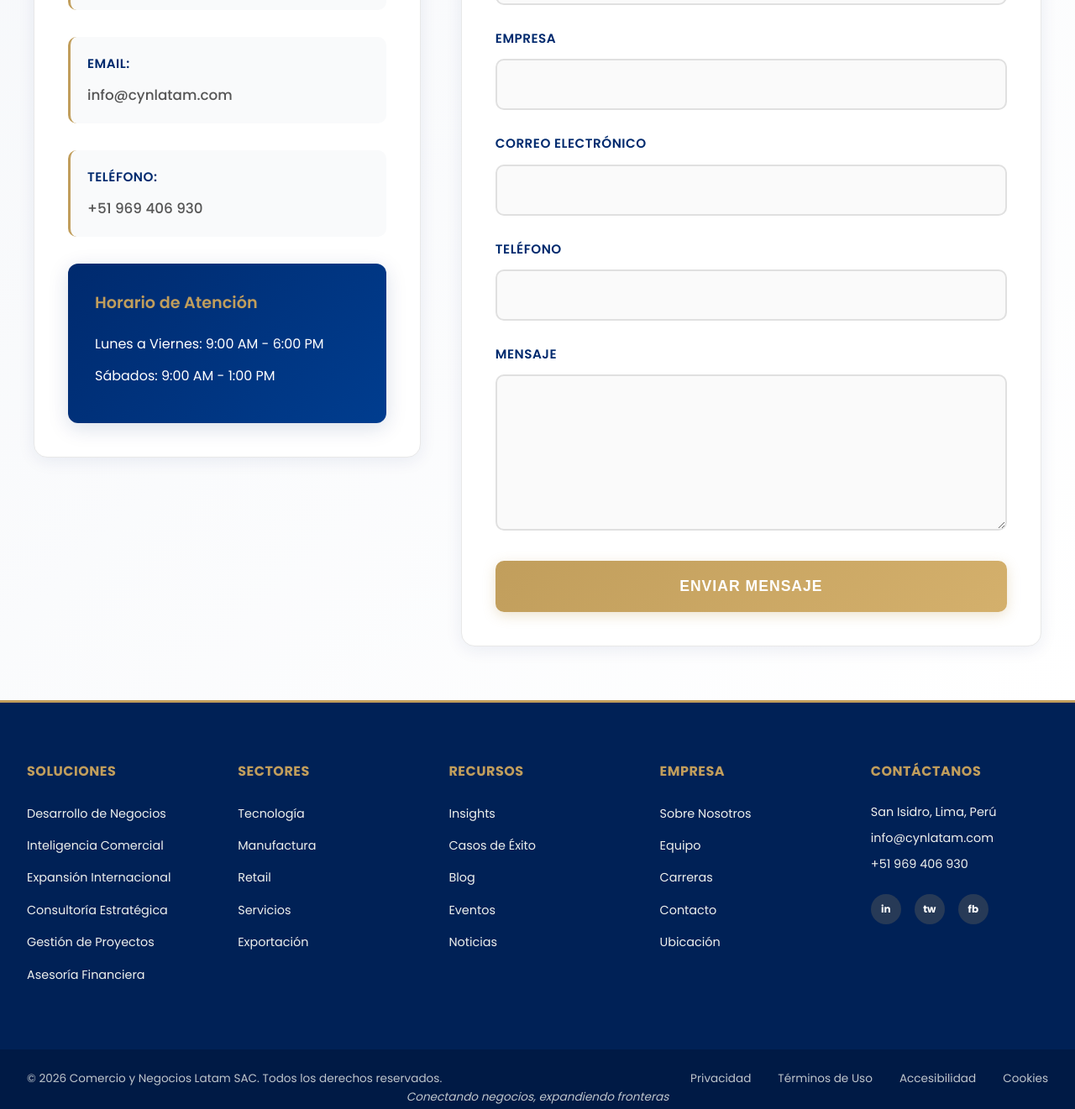
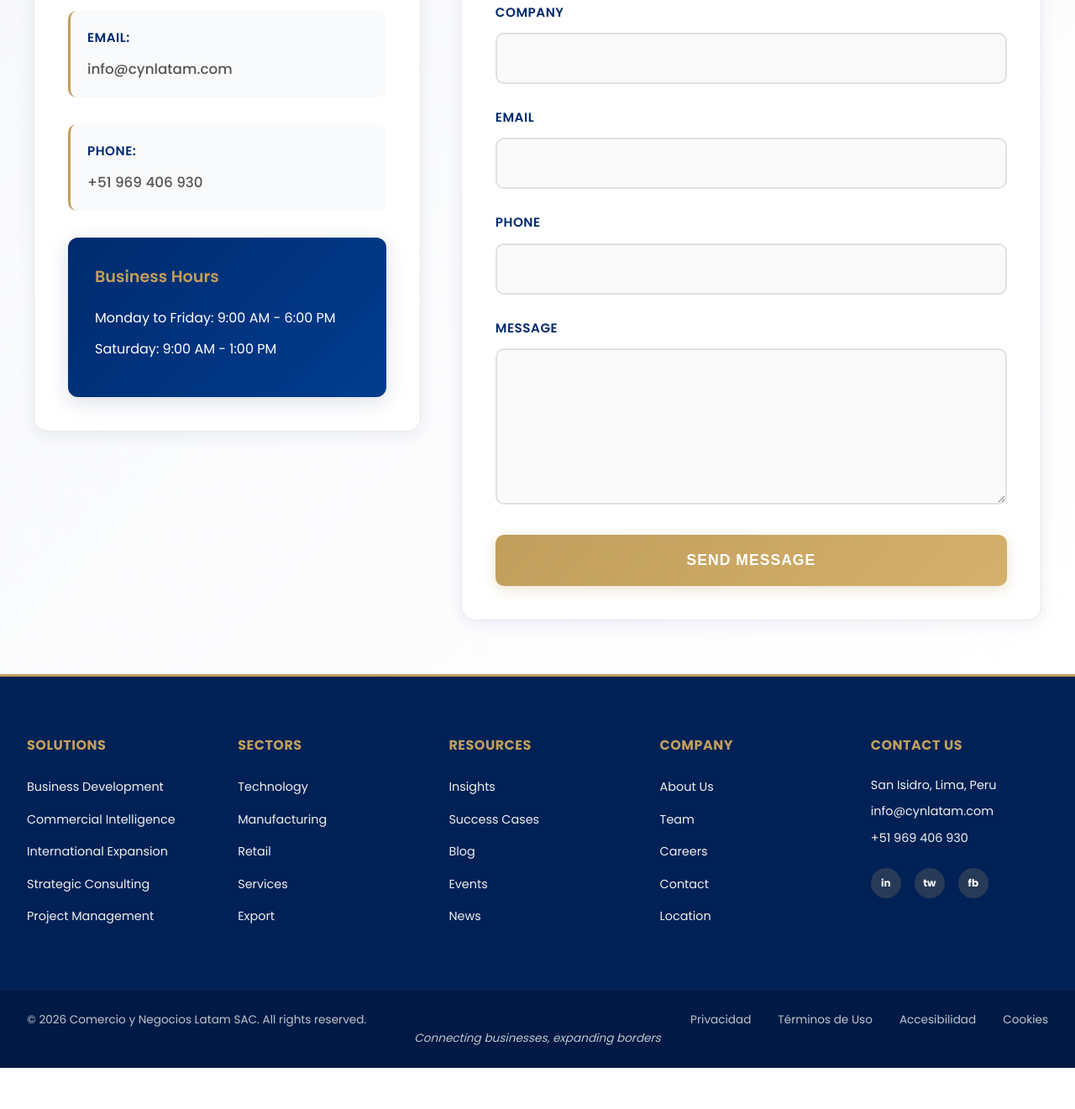
Before and after one commit to pJulianV/comercio-negocios-latam, a website: page pages/contacto.html in a window 1280 px wide. Shown: the part 666-1987 px from the top of the page at 84% size. After the commit the page ends 1938 px from the top, so only its background shows below. Drawn offline with Linux system fonts and the light colour scheme.

Commit message:
Add complete translations for contact page and footer

```diff
--- a/js/translations/en.json
+++ b/js/translations/en.json
@@ -28,12 +28,66 @@
     "startProject": "Start Project",
     "startExpansion": "Start Expansion"
   },
+  "contact": {
+    "title": "Contact Us",
+    "subtitle": "We're here to help boost your business",
+    "info": {
+      "address": "ADDRESS:",
+      "addressLine1": "San Isidro, Lima, Peru",
+      "email": "EMAIL:",
+      "phone": "PHONE:"
+    },
+    "hours": {
+      "title": "Business Hours",
+      "weekdays": "Monday to Friday: 9:00 AM - 6:00 PM",
+      "saturday": "Saturday: 9:00 AM - 1:00 PM"
+    },
+    "form": {
+      "name": "NAME",
+      "company": "COMPANY",
+      "email": "EMAIL",
+      "phone": "PHONE",
+      "message": "MESSAGE",
+      "submit": "SEND MESSAGE"
+    }
+  },
   "footer": {
-    "solutions": "Solutions",
-    "sectors": "Sectors",
-    "resources": "Resources",
-    "company": "Company",
-    "contactUs": "Contact Us",
+    "solutions": {
+      "title": "SOLUTIONS",
+      "businessDevelopment": "Business Development",
+      "commercialIntelligence": "Commercial Intelligence",
+      "internationalExpansion": "International Expansion",
+      "strategicConsulting": "Strategic Consulting",
+      "projectManagement": "Project Management"
+    },
+    "sectors": {
+      "title": "SECTORS",
+      "technology": "Technology",
+      "manufacturing": "Manufacturing",
+      "retail": "Retail",
+      "services": "Services",
+      "export": "Export"
+    },
+    "resources": {
+      "title": "RESOURCES",
+      "insights": "Insights",
+      "successCases": "Success Cases",
+      "blog": "Blog",
+      "events": "Events",
+      "news": "News"
+    },
+    "company": {
+      "title": "COMPANY",
+      "aboutUs": "About Us",
+      "team": "Team",
+      "careers": "Careers",
+      "contact": "Contact",
+      "location": "Location"
+    },
+    "contactUs": {
+      "title": "CONTACT US",
+      "location": "San Isidro, Lima, Peru"
+    },
     "allRightsReserved": "All rights reserved",
     "tagline": "Connecting businesses, expanding borders",
     "groupCasnu": "A CASNU Group company"
--- a/pages/contacto.html
+++ b/pages/contacto.html
@@ -37,56 +37,56 @@
   <main>
     <section id="contacto" class="contacto-page">
       <div class="contacto-container">
-        <h1>Contáctanos</h1>
-        <p class="contacto-intro">Para información sobre Comercio y Negocios Latam SAC, por favor contáctanos. Estamos listos para ayudarte a expandir tu negocio.</p>
+        <h1 data-i18n="contact.title">Contáctanos</h1>
+        <p class="contacto-intro" data-i18n="contact.subtitle">Estamos aquí para ayudarte a impulsar tu negocio</p>
 
         <div class="contacto-content">
           <div class="contacto-info">
-            <h3>Información de Contacto</h3>
+            <h3 data-i18n="contact.title">Información de Contacto</h3>
             <div class="info-item">
-              <strong>Ubicación:</strong>
-              <p>San Isidro, Lima, Perú</p>
+              <strong data-i18n="contact.info.address">DIRECCIÓN:</strong>
+              <p data-i18n="contact.info.addressLine1">San Isidro, Lima, Perú</p>
             </div>
             <div class="info-item">
-              <strong>Email:</strong>
+              <strong data-i18n="contact.info.email">EMAIL:</strong>
               <p><a href="mailto:info@cynlatam.com">info@cynlatam.com</a></p>
             </div>
             <div class="info-item">
-              <strong>Teléfono:</strong>
+              <strong data-i18n="contact.info.phone">TELÉFONO:</strong>
               <p><a href="tel:+51123456789">+51 969 406 930</a></p>
             </div>
 
             <div class="office-hours">
-              <h4>Horario de Atención</h4>
-              <p>Lunes a Viernes: 9:00 AM - 6:00 PM</p>
-              <p>Sábados: 9:00 AM - 1:00 PM</p>
+              <h4 data-i18n="contact.hours.title">Horario de Atención</h4>
+              <p data-i18n="contact.hours.weekdays">Lunes a Viernes: 9:00 AM - 6:00 PM</p>
+              <p data-i18n="contact.hours.saturday">Sábados: 9:00 AM - 1:00 PM</p>
             </div>
           </div>
 
           <div class="contacto-form-wrapper">
-            <h3>Envíanos un Mensaje</h3>
+            <h3 data-i18n="contact.title">Envíanos un Mensaje</h3>
             <form class="contacto-form">
               <div class="form-group">
-                <label for="nombre">Nombre Completo</label>
+                <label for="nombre" data-i18n="contact.form.name">NOMBRE</label>
                 <input type="text" id="nombre" name="nombre" required>
               </div>
               <div class="form-group">
-                <label for="empresa">Empresa</label>
+                <label for="empresa" data-i18n="contact.form.company">EMPRESA</label>
                 <input type="text" id="empresa" name="empresa" required>
               </div>
               <div class="form-group">
-                <label for="email">Correo Electrónico</label>
+                <label for="email" data-i18n="contact.form.email">CORREO ELECTRÓNICO</label>
                 <input type="email" id="email" name="email" required>
               </div>
               <div class="form-group">
-                <label for="telefono">Teléfono</label>
+                <label for="telefono" data-i18n="contact.form.phone">TELÉFONO</label>
                 <input type="tel" id="telefono" name="telefono">
               </div>
               <div class="form-group">
-                <label for="mensaje">Mensaje</label>
+                <label for="mensaje" data-i18n="contact.form.message">MENSAJE</label>
                 <textarea id="mensaje" name="mensaje" rows="6" required></textarea>
               </div>
-              <button type="submit" class="submit-button">Enviar Mensaje</button>
+              <button type="submit" class="submit-button" data-i18n="contact.form.submit">ENVIAR MENSAJE</button>
             </form>
           </div>
         </div>
@@ -97,53 +97,52 @@
   <footer>
     <div class="footer-container">
       <div class="footer-section">
-        <h4>Soluciones</h4>
+        <h4 data-i18n="footer.solutions.title">SOLUCIONES</h4>
         <ul>
-          <li><a href="desarrollo-negocios">Desarrollo de Negocios</a></li>
-          <li><a href="inteligencia-comercial">Inteligencia Comercial</a></li>
-          <li><a href="expansion-internacional">Expansión Internacional</a></li>
-          <li><a href="consultoria-estrategica">Consultoría Estratégica</a></li>
-          <li><a href="gestion-proyectos">Gestión de Proyectos</a></li>
-          <li><a href="asesoria-financiera">Asesoría Financiera</a></li>
+          <li><a href="desarrollo-negocios" data-i18n="footer.solutions.businessDevelopment">Desarrollo de Negocios</a></li>
+          <li><a href="inteligencia-comercial" data-i18n="footer.solutions.commercialIntelligence">Inteligencia Comercial</a></li>
+          <li><a href="expansion-internacional" data-i18n="footer.solutions.internationalExpansion">Expansión Internacional</a></li>
+          <li><a href="consultoria-estrategica" data-i18n="footer.solutions.strategicConsulting">Consultoría Estratégica</a></li>
+          <li><a href="gestion-proyectos" data-i18n="footer.solutions.projectManagement">Gestión de Proyectos</a></li>
         </ul>
       </div>
 
       <div class="footer-section">
-        <h4>Sectores</h4>
+        <h4 data-i18n="footer.sectors.title">SECTORES</h4>
         <ul>
-          <li><a href="#">Tecnología</a></li>
-          <li><a href="#">Manufactura</a></li>
-          <li><a href="#">Retail</a></li>
-          <li><a href="#">Servicios</a></li>
-          <li><a href="#">Exportación</a></li>
+          <li><a href="#" data-i18n="footer.sectors.technology">Tecnología</a></li>
+          <li><a href="#" data-i18n="footer.sectors.manufacturing">Manufactura</a></li>
+          <li><a href="#" data-i18n="footer.sectors.retail">Retail</a></li>
+          <li><a href="#" data-i18n="footer.sectors.services">Servicios</a></li>
+          <li><a href="#" data-i18n="footer.sectors.export">Exportación</a></li>
         </ul>
       </div>
 
       <div class="footer-section">
-        <h4>Recursos</h4>
+        <h4 data-i18n="footer.resources.title">RECURSOS</h4>
         <ul>
-          <li><a href="#">Insights</a></li>
-          <li><a href="#">Casos de Éxito</a></li>
-          <li><a href="#">Blog</a></li>
-          <li><a href="#">Eventos</a></li>
-          <li><a href="#">Noticias</a></li>
+          <li><a href="#" data-i18n="footer.resources.insights">Insights</a></li>
+          <li><a href="#" data-i18n="footer.resources.successCases">Casos de Éxito</a></li>
+          <li><a href="#" data-i18n="footer.resources.blog">Blog</a></li>
+          <li><a href="#" data-i18n="footer.resources.events">Eventos</a></li>
+          <li><a href="#" data-i18n="footer.resources.news">Noticias</a></li>
         </ul>
       </div>
 
       <div class="footer-section">
-        <h4>Empresa</h4>
+        <h4 data-i18n="footer.company.title">EMPRESA</h4>
         <ul>
-          <li><a href="../index#propuesta">Sobre Nosotros</a></li>
-          <li><a href="#">Equipo</a></li>
-          <li><a href="#">Carreras</a></li>
-          <li><a href="contacto">Contacto</a></li>
-          <li><a href="#">Ubicación</a></li>
+          <li><a href="../index#propuesta" data-i18n="footer.company.aboutUs">Sobre Nosotros</a></li>
+          <li><a href="#" data-i18n="footer.company.team">Equipo</a></li>
+          <li><a href="#" data-i18n="footer.company.careers">Carreras</a></li>
+          <li><a href="contacto" data-i18n="footer.company.contact">Contacto</a></li>
+          <li><a href="#" data-i18n="footer.company.location">Ubicación</a></li>
         </ul>
       </div>
 
       <div class="footer-section footer-contact">
-        <h4>Contáctanos</h4>
-        <p>San Isidro, Lima, Perú</p>
+        <h4 data-i18n="footer.contactUs.title">CONTÁCTANOS</h4>
+        <p data-i18n="footer.contactUs.location">San Isidro, Lima, Perú</p>
         <p>info@cynlatam.com</p>
         <p>+51 969 406 930</p>
         <div class="social-links">
@@ -156,7 +155,7 @@
 
     <div class="footer-bottom">
       <div class="footer-bottom-container">
-        <p>&copy; 2026 Comercio y Negocios Latam SAC. Todos los derechos reservados.</p>
+        <p>&copy; 2026 Comercio y Negocios Latam SAC. <span data-i18n="footer.allRightsReserved">Todos los derechos reservados</span>.</p>
         <div class="footer-links">
           <a href="politicas#privacidad">Privacidad</a>
           <a href="politicas#terminos">Términos de Uso</a>
@@ -164,7 +163,7 @@
           <a href="politicas#cookies">Cookies</a>
         </div>
       </div>
-      <p class="tagline">Conectando negocios, expandiendo fronteras</p>
+      <p class="tagline" data-i18n="footer.tagline">Conectando negocios, expandiendo fronteras</p>
     </div>
   </footer>
 
```
Also changed, not shown: js/translations/es.json (+60 -6 lines).
